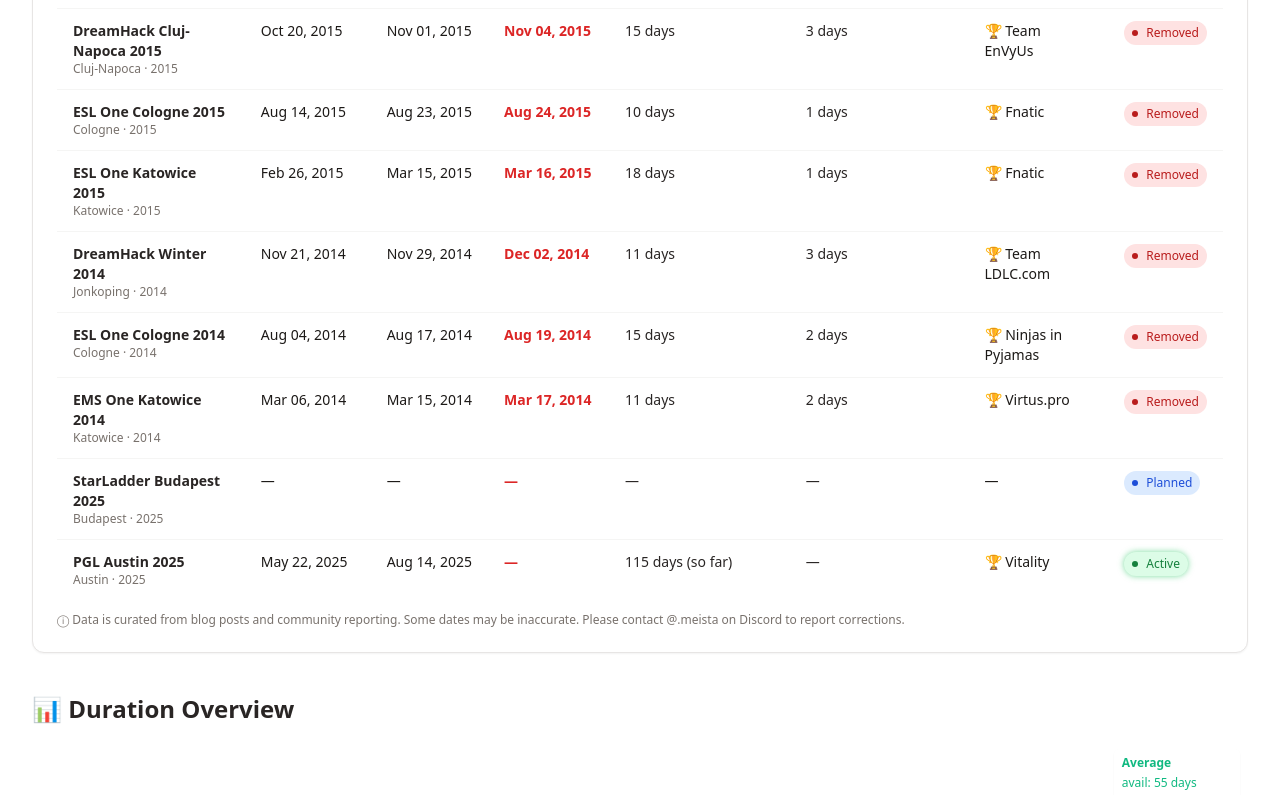
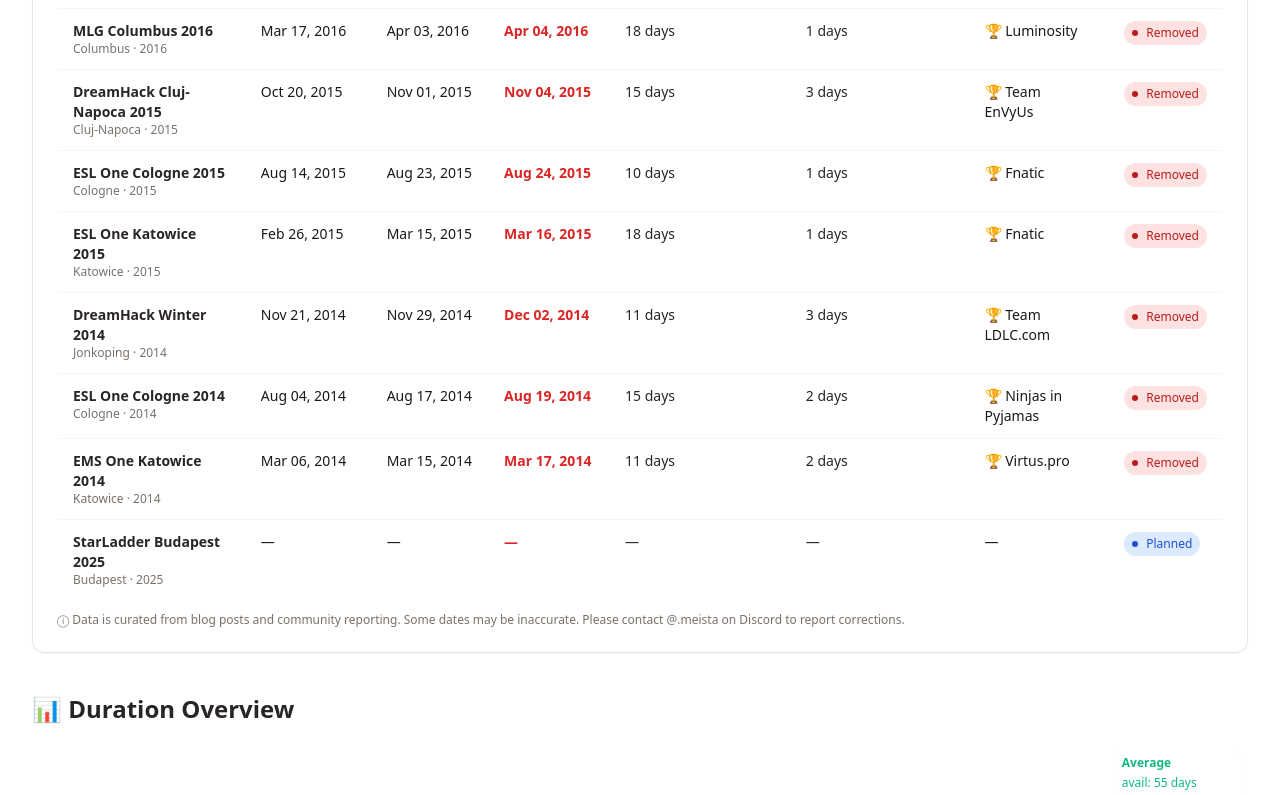
Before and after one commit to meistaGG/cs2-major-sale-tracker, a React (Vite) app: page / in a window 1280 px wide. Shown: the part 1314-2109 px from the top of the page. Built offline with nearby package versions, Linux system fonts and the light colour scheme.

Commit message:
Update app.tsx

```diff
--- a/src/app.tsx
+++ b/src/app.tsx
@@ -353,21 +353,28 @@
 >;
 type SortState = { key: SortKey; dir: "asc" | "desc" };
 
+// Keep: Planned (0) above Active (1) above Removed (2) — always.
+// Apply dir only to the secondary (column) comparison.
 const sortBy = (rows: CapsuleRow[], { key, dir }: SortState) => {
-  const r = [...rows].sort((a, b) => {
-    // 1. Compare by status rank first
+  const toKey = (v: any) => (v == null ? "" : v); // null-safe
+
+  return [...rows].sort((a, b) => {
+    // 1) Status bucket first (fixed ascending so Planned is always on top)
     const sa = statusRank(a);
     const sb = statusRank(b);
     if (sa !== sb) return sa - sb;
 
-    // 2. If same status, compare by chosen column
-    const av = (a[key] ?? "") as string | number;
-    const bv = (b[key] ?? "") as string | number;
-    if (av === bv) return 0;
-    return av > bv ? 1 : -1;
+    // 2) Within the same status, compare selected column with dir
+    const av = toKey(a[key] as any);
+    const bv = toKey(b[key] as any);
+
+    // ISO dates compare correctly as strings; numbers do too; others lexicographically
+    let cmp = 0;
+    if (av < bv) cmp = -1;
+    else if (av > bv) cmp = 1;
+
+    return dir === "asc" ? cmp : -cmp;
   });
-
-  return dir === "asc" ? r : r.reverse();
 };
 
 export default function CS2CapsuleTracker() {
```
